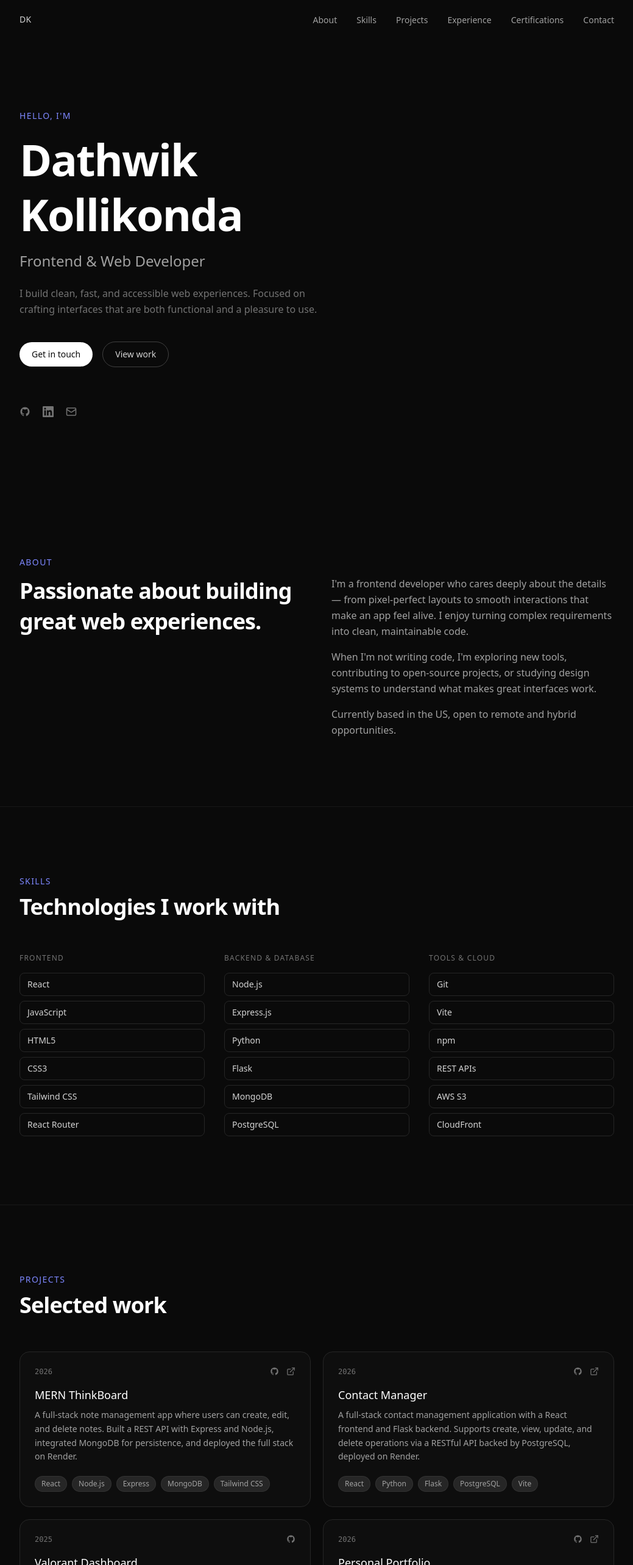
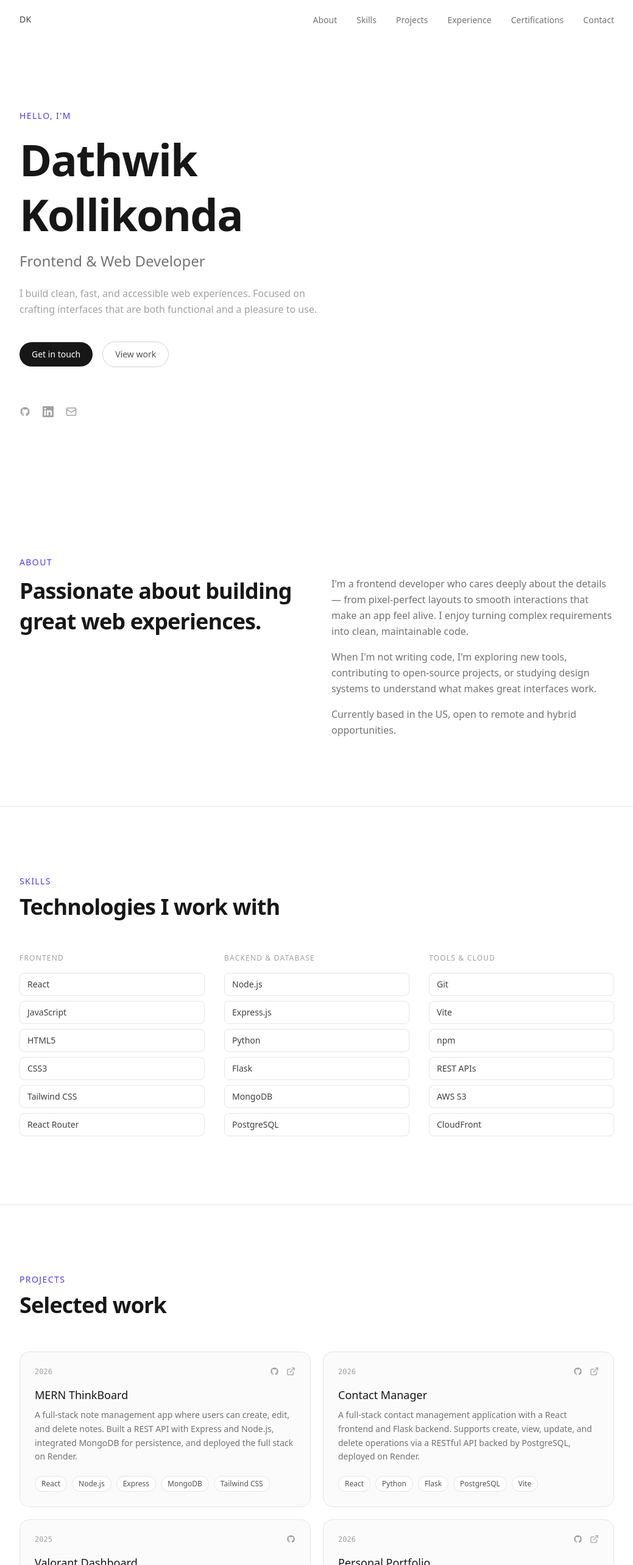
Before and after one commit to Dathwik/personal_portfolio, a React (Vite) app: page / in a window 1280 px wide. Shown: the top 2566 px of the page at 61% size, without its empty margins (120-1159 px from the left). Built offline with nearby package versions, Linux system fonts and the light colour scheme.

Commit message:
Switch theme from dark to light — white background, dark text throughout

```diff
--- a/src/components/About.jsx
+++ b/src/components/About.jsx
@@ -21,18 +21,18 @@ export default function About() {
   return (
     <section id="about" className="py-28 max-w-5xl mx-auto px-6">
       <FadeIn>
-        <p className="text-indigo-400 text-sm font-medium tracking-widest uppercase mb-3">About</p>
+        <p className="text-indigo-600 text-sm font-medium tracking-widest uppercase mb-3">About</p>
       </FadeIn>
 
       <div className="grid md:grid-cols-2 gap-12 mt-2">
         <FadeIn delay={0.1}>
-          <h2 className="text-3xl sm:text-4xl font-semibold text-white leading-snug tracking-tight">
+          <h2 className="text-3xl sm:text-4xl font-semibold text-neutral-900 leading-snug tracking-tight">
             Passionate about building great web experiences.
           </h2>
         </FadeIn>
 
         <FadeIn delay={0.2}>
-          <div className="space-y-4 text-neutral-400 leading-relaxed">
+          <div className="space-y-4 text-neutral-500 leading-relaxed">
             <p>
               I&apos;m a frontend developer who cares deeply about the details — from
               pixel-perfect layouts to smooth interactions that make an app feel
--- a/src/components/Footer.jsx
+++ b/src/components/Footer.jsx
@@ -1,11 +1,11 @@
 export default function Footer() {
   return (
-    <footer className="border-t border-neutral-800/50 py-8 max-w-5xl mx-auto px-6 w-full">
+    <footer className="border-t border-neutral-200 py-8 max-w-5xl mx-auto px-6 w-full">
       <div className="flex flex-col sm:flex-row items-center justify-between gap-2">
-        <p className="text-neutral-600 text-xs">
+        <p className="text-neutral-400 text-xs">
           © {new Date().getFullYear()} Dathwik Kollikonda
         </p>
-        <p className="text-neutral-600 text-xs">
+        <p className="text-neutral-400 text-xs">
           Built with React &amp; deployed on AWS Amplify
         </p>
       </div>
--- a/src/components/Hero.jsx
+++ b/src/components/Hero.jsx
@@ -25,27 +25,27 @@ export default function Hero() {
       id="hero"
       className="min-h-screen flex flex-col justify-center items-start max-w-5xl mx-auto px-6 pt-16"
     >
-      <motion.p {...fadeUp(0.1)} className="text-indigo-400 text-sm font-medium tracking-widest uppercase mb-4">
+      <motion.p {...fadeUp(0.1)} className="text-indigo-600 text-sm font-medium tracking-widest uppercase mb-4">
         Hello, I&apos;m
       </motion.p>
 
       <motion.h1
         {...fadeUp(0.2)}
-        className="text-5xl sm:text-7xl font-semibold text-white leading-tight tracking-tight mb-4"
+        className="text-5xl sm:text-7xl font-semibold text-neutral-900 leading-tight tracking-tight mb-4"
       >
         Dathwik<br />Kollikonda
       </motion.h1>
 
       <motion.p
         {...fadeUp(0.3)}
-        className="text-xl sm:text-2xl text-neutral-400 font-light mb-6"
+        className="text-xl sm:text-2xl text-neutral-500 font-light mb-6"
       >
         Frontend &amp; Web Developer
       </motion.p>
 
       <motion.p
         {...fadeUp(0.4)}
-        className="text-neutral-500 max-w-lg text-base leading-relaxed mb-10"
+        className="text-neutral-400 max-w-lg text-base leading-relaxed mb-10"
       >
         I build clean, fast, and accessible web experiences. Focused on crafting
         interfaces that are both functional and a pleasure to use.
@@ -58,7 +58,7 @@ export default function Hero() {
             e.preventDefault();
             document.getElementById("contact")?.scrollIntoView({ behavior: "smooth" });
           }}
-          className="px-5 py-2.5 bg-white text-neutral-950 text-sm font-medium rounded-full hover:bg-neutral-200 transition-colors"
+          className="px-5 py-2.5 bg-neutral-900 text-white text-sm font-medium rounded-full hover:bg-neutral-700 transition-colors"
         >
           Get in touch
         </a>
@@ -68,20 +68,20 @@ export default function Hero() {
             e.preventDefault();
             document.getElementById("projects")?.scrollIntoView({ behavior: "smooth" });
           }}
-          className="px-5 py-2.5 border border-neutral-700 text-neutral-300 text-sm font-medium rounded-full hover:border-neutral-500 hover:text-white transition-colors"
+          className="px-5 py-2.5 border border-neutral-300 text-neutral-600 text-sm font-medium rounded-full hover:border-neutral-500 hover:text-neutral-900 transition-colors"
         >
           View work
         </a>
       </motion.div>
 
       <motion.div {...fadeUp(0.6)} className="flex items-center gap-5">
-        <a href="https://github.com/dathwik" target="_blank" rel="noreferrer" className="text-neutral-500 hover:text-white transition-colors">
+        <a href="https://github.com/dathwik" target="_blank" rel="noreferrer" className="text-neutral-400 hover:text-neutral-900 transition-colors">
           <GithubIcon />
         </a>
-        <a href="https://linkedin.com/in/dathwik" target="_blank" rel="noreferrer" className="text-neutral-500 hover:text-white transition-colors">
+        <a href="https://linkedin.com/in/dathwik" target="_blank" rel="noreferrer" className="text-neutral-400 hover:text-neutral-900 transition-colors">
           <LinkedinIcon />
         </a>
-        <a href="mailto:kdathwik2024@gmail.com" className="text-neutral-500 hover:text-white transition-colors">
+        <a href="mailto:kdathwik2024@gmail.com" className="text-neutral-400 hover:text-neutral-900 transition-colors">
           <Mail size={18} />
         </a>
       </motion.div>
@@ -90,7 +90,7 @@ export default function Hero() {
         initial={{ opacity: 0 }}
         animate={{ opacity: 1 }}
         transition={{ delay: 1.2, duration: 0.8 }}
-        className="absolute bottom-10 left-1/2 -translate-x-1/2 text-neutral-600 animate-bounce hidden md:block"
+        className="absolute bottom-10 left-1/2 -translate-x-1/2 text-neutral-300 animate-bounce hidden md:block"
       >
         <ArrowDown size={16} />
       </motion.div>
--- a/src/components/Navbar.jsx
+++ b/src/components/Navbar.jsx
@@ -25,13 +25,13 @@ export default function Navbar() {
       animate={{ y: 0, opacity: 1 }}
       transition={{ duration: 0.5 }}
       className={`fixed top-0 left-0 right-0 z-50 transition-all duration-300 ${
-        scrolled ? "bg-neutral-950/90 backdrop-blur-md border-b border-neutral-800/60" : ""
+        scrolled ? "bg-white/90 backdrop-blur-md border-b border-neutral-200" : ""
       }`}
     >
       <div className="max-w-5xl mx-auto px-6 h-16 flex items-center justify-between">
         <button
           onClick={() => window.scrollTo({ top: 0, behavior: "smooth" })}
-          className="text-sm font-medium text-neutral-300 hover:text-white transition-colors tracking-wide"
+          className="text-sm font-medium text-neutral-700 hover:text-neutral-900 transition-colors tracking-wide"
         >
           DK
         </button>
@@ -42,7 +42,7 @@ export default function Navbar() {
             <li key={link}>
               <button
                 onClick={() => handleNav(link)}
-                className="text-sm text-neutral-400 hover:text-white transition-colors"
+                className="text-sm text-neutral-500 hover:text-neutral-900 transition-colors"
               >
                 {link}
               </button>
@@ -52,7 +52,7 @@ export default function Navbar() {
 
         {/* Mobile toggle */}
         <button
-          className="md:hidden text-neutral-400 hover:text-white transition-colors"
+          className="md:hidden text-neutral-500 hover:text-neutral-900 transition-colors"
           onClick={() => setOpen((v) => !v)}
           aria-label="Toggle menu"
         >
@@ -68,13 +68,13 @@ export default function Navbar() {
             animate={{ opacity: 1, y: 0 }}
             exit={{ opacity: 0, y: -8 }}
             transition={{ duration: 0.2 }}
-            className="md:hidden bg-neutral-950/95 backdrop-blur-md border-b border-neutral-800/60 px-6 pb-6 pt-2"
+            className="md:hidden bg-white/95 backdrop-blur-md border-b border-neutral-200 px-6 pb-6 pt-2"
           >
             {links.map((link) => (
               <button
                 key={link}
                 onClick={() => handleNav(link)}
-                className="block w-full text-left py-3 text-neutral-400 hover:text-white transition-colors text-sm border-b border-neutral-800/40 last:border-0"
+                className="block w-full text-left py-3 text-neutral-500 hover:text-neutral-900 transition-colors text-sm border-b border-neutral-200 last:border-0"
               >
                 {link}
               </button>
--- a/src/components/Projects.jsx
+++ b/src/components/Projects.jsx
@@ -26,11 +26,11 @@ function FadeIn({ children, delay = 0 }) {
 
 export default function Projects() {
   return (
-    <section id="projects" className="py-28 border-t border-neutral-800/50">
+    <section id="projects" className="py-28 border-t border-neutral-200">
       <div className="max-w-5xl mx-auto px-6">
         <FadeIn>
-          <p className="text-indigo-400 text-sm font-medium tracking-widest uppercase mb-3">Projects</p>
-          <h2 className="text-3xl sm:text-4xl font-semibold text-white tracking-tight mb-14">
+          <p className="text-indigo-600 text-sm font-medium tracking-widest uppercase mb-3">Projects</p>
+          <h2 className="text-3xl sm:text-4xl font-semibold text-neutral-900 tracking-tight mb-14">
             Selected work
           </h2>
         </FadeIn>
@@ -38,33 +38,33 @@ export default function Projects() {
         <div className="grid md:grid-cols-2 gap-5">
           {projects.map((project, i) => (
             <FadeIn key={project.title} delay={i * 0.1}>
-              <div className="group h-full p-6 rounded-2xl border border-neutral-800 hover:border-neutral-700 bg-neutral-900/30 hover:bg-neutral-900/60 transition-all duration-300 flex flex-col">
+              <div className="group h-full p-6 rounded-2xl border border-neutral-200 hover:border-neutral-300 bg-neutral-50/80 hover:bg-neutral-100 transition-all duration-300 flex flex-col">
                 <div className="flex items-start justify-between mb-4">
-                  <span className="text-xs text-neutral-500 font-mono">{project.year}</span>
+                  <span className="text-xs text-neutral-400 font-mono">{project.year}</span>
                   <div className="flex items-center gap-3">
                     {project.github && (
-                      <a href={project.github} target="_blank" rel="noreferrer" className="text-neutral-500 hover:text-white transition-colors">
+                      <a href={project.github} target="_blank" rel="noreferrer" className="text-neutral-400 hover:text-neutral-900 transition-colors">
                         <GithubIcon />
                       </a>
                     )}
                     {project.live && (
-                      <a href={project.live} target="_blank" rel="noreferrer" className="text-neutral-500 hover:text-white transition-colors">
+                      <a href={project.live} target="_blank" rel="noreferrer" className="text-neutral-400 hover:text-neutral-900 transition-colors">
                         <ExternalLink size={15} />
                       </a>
                     )}
                   </div>
                 </div>
 
-                <h3 className="text-white font-medium text-lg mb-2 group-hover:text-indigo-300 transition-colors">
+                <h3 className="text-neutral-900 font-medium text-lg mb-2 group-hover:text-indigo-600 transition-colors">
                   {project.title}
                 </h3>
-                <p className="text-neutral-400 text-sm leading-relaxed flex-1 mb-5">
+                <p className="text-neutral-500 text-sm leading-relaxed flex-1 mb-5">
                   {project.description}
                 </p>
 
                 <div className="flex flex-wrap gap-2">
                   {project.tech.map((t) => (
-                    <span key={t} className="text-xs px-2.5 py-1 rounded-full bg-neutral-800 text-neutral-400 border border-neutral-700/50">
+                    <span key={t} className="text-xs px-2.5 py-1 rounded-full bg-white text-neutral-600 border border-neutral-200">
                       {t}
                     </span>
                   ))}
--- a/src/components/Skills.jsx
+++ b/src/components/Skills.jsx
@@ -19,11 +19,11 @@ function FadeIn({ children, delay = 0 }) {
 
 export default function Skills() {
   return (
-    <section id="skills" className="py-28 border-t border-neutral-800/50">
+    <section id="skills" className="py-28 border-t border-neutral-200">
       <div className="max-w-5xl mx-auto px-6">
         <FadeIn>
-          <p className="text-indigo-400 text-sm font-medium tracking-widest uppercase mb-3">Skills</p>
-          <h2 className="text-3xl sm:text-4xl font-semibold text-white tracking-tight mb-14">
+          <p className="text-indigo-600 text-sm font-medium tracking-widest uppercase mb-3">Skills</p>
+          <h2 className="text-3xl sm:text-4xl font-semibold text-neutral-900 tracking-tight mb-14">
             Technologies I work with
           </h2>
         </FadeIn>
@@ -32,14 +32,14 @@ export default function Skills() {
           {skills.map((group, gi) => (
             <FadeIn key={group.category} delay={gi * 0.1}>
               <div>
-                <p className="text-neutral-500 text-xs font-medium tracking-widest uppercase mb-4">
+                <p className="text-neutral-400 text-xs font-medium tracking-widest uppercase mb-4">
                   {group.category}
                 </p>
                 <ul className="space-y-2">
                   {group.items.map((item) => (
                     <li
                       key={item}
-                      className="text-neutral-300 text-sm py-2 px-3 rounded-lg border border-neutral-800 hover:border-neutral-700 hover:bg-neutral-900 transition-all"
+                      className="text-neutral-700 text-sm py-2 px-3 rounded-lg border border-neutral-200 hover:border-neutral-300 hover:bg-neutral-50 transition-all"
                     >
                       {item}
                     </li>
--- a/src/index.css
+++ b/src/index.css
@@ -6,15 +6,15 @@
   }
 
   body {
-    background-color: #0a0a0a;
-    color: #e5e5e5;
+    background-color: #ffffff;
+    color: #171717;
     font-family: system-ui, -apple-system, sans-serif;
     -webkit-font-smoothing: antialiased;
   }
 
   ::selection {
-    background-color: rgba(99, 102, 241, 0.3);
-    color: #c7d2fe;
+    background-color: rgba(99, 102, 241, 0.15);
+    color: #3730a3;
   }
 
   ::-webkit-scrollbar {
@@ -22,11 +22,11 @@
   }
 
   ::-webkit-scrollbar-track {
-    background: #0a0a0a;
+    background: #ffffff;
   }
 
   ::-webkit-scrollbar-thumb {
-    background: #404040;
+    background: #d4d4d4;
     border-radius: 9999px;
   }
 }
```
Also changed, not shown: src/components/Certifications.jsx (+7 -7 lines), src/components/Contact.jsx (+6 -6 lines), src/components/Experience.jsx (+9 -9 lines).
